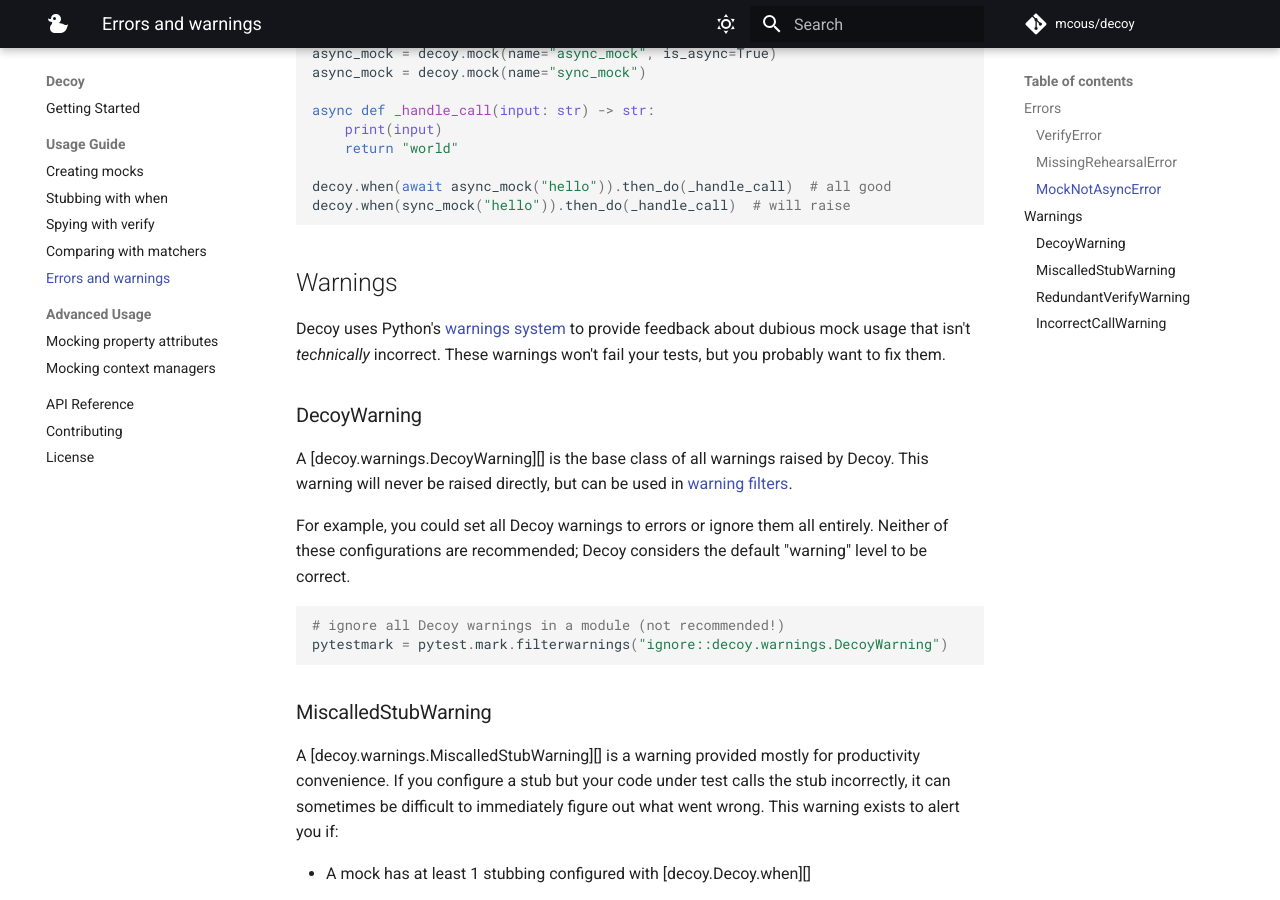
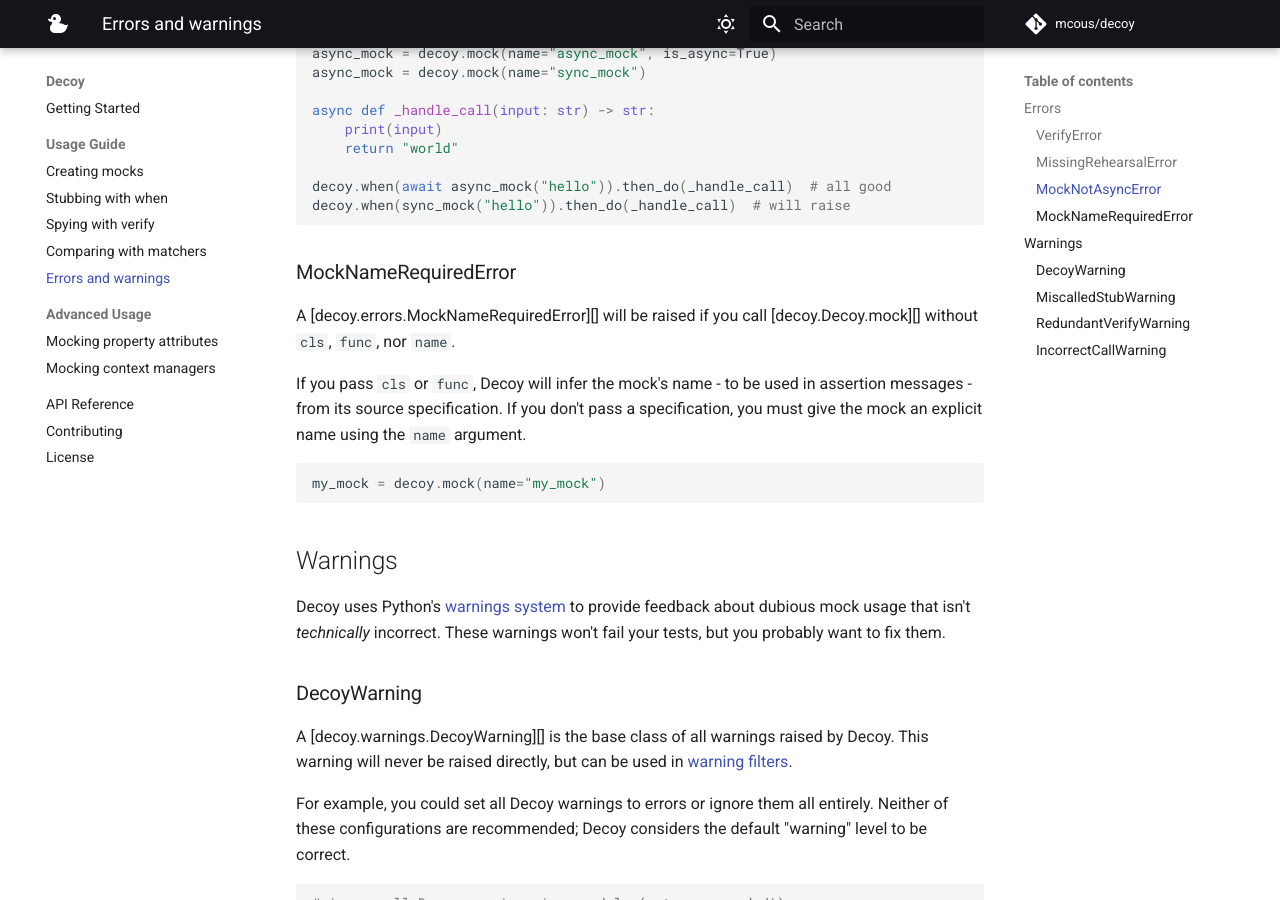
Before and after one commit to mcous/decoy, an MkDocs documentation site: the page built from docs/usage/errors-and-warnings.md, in a window 1280 px wide and 900 px high, scrolled down 1093 px. Built offline with MkDocs 1.6.1 and Material for MkDocs 9.7.7, drawn with Linux system fonts in a browser that asks for light colours; comment, search, counter and statistics services are not loaded.

Commit message:
fixup: docs

````diff
--- a/docs/usage/errors-and-warnings.md
+++ b/docs/usage/errors-and-warnings.md
@@ -46,6 +46,17 @@ async def _handle_call(input: str) -> str:
 decoy.when(await async_mock("hello")).then_do(_handle_call)  # all good
 decoy.when(sync_mock("hello")).then_do(_handle_call)  # will raise
 ```
+
+### MockNameRequiredError
+
+A [decoy.errors.MockNameRequiredError][] will be raised if you call [decoy.Decoy.mock][] without `cls`, `func`, nor `name`.
+
+If you pass `cls` or `func`, Decoy will infer the mock's name - to be used in assertion messages - from its source specification. If you don't pass a specification, you must give the mock an explicit name using the `name` argument.
+
+```python
+my_mock = decoy.mock(name="my_mock")
+```
+
 
 ## Warnings
 
````
Also changed, not shown: 1 other file.
